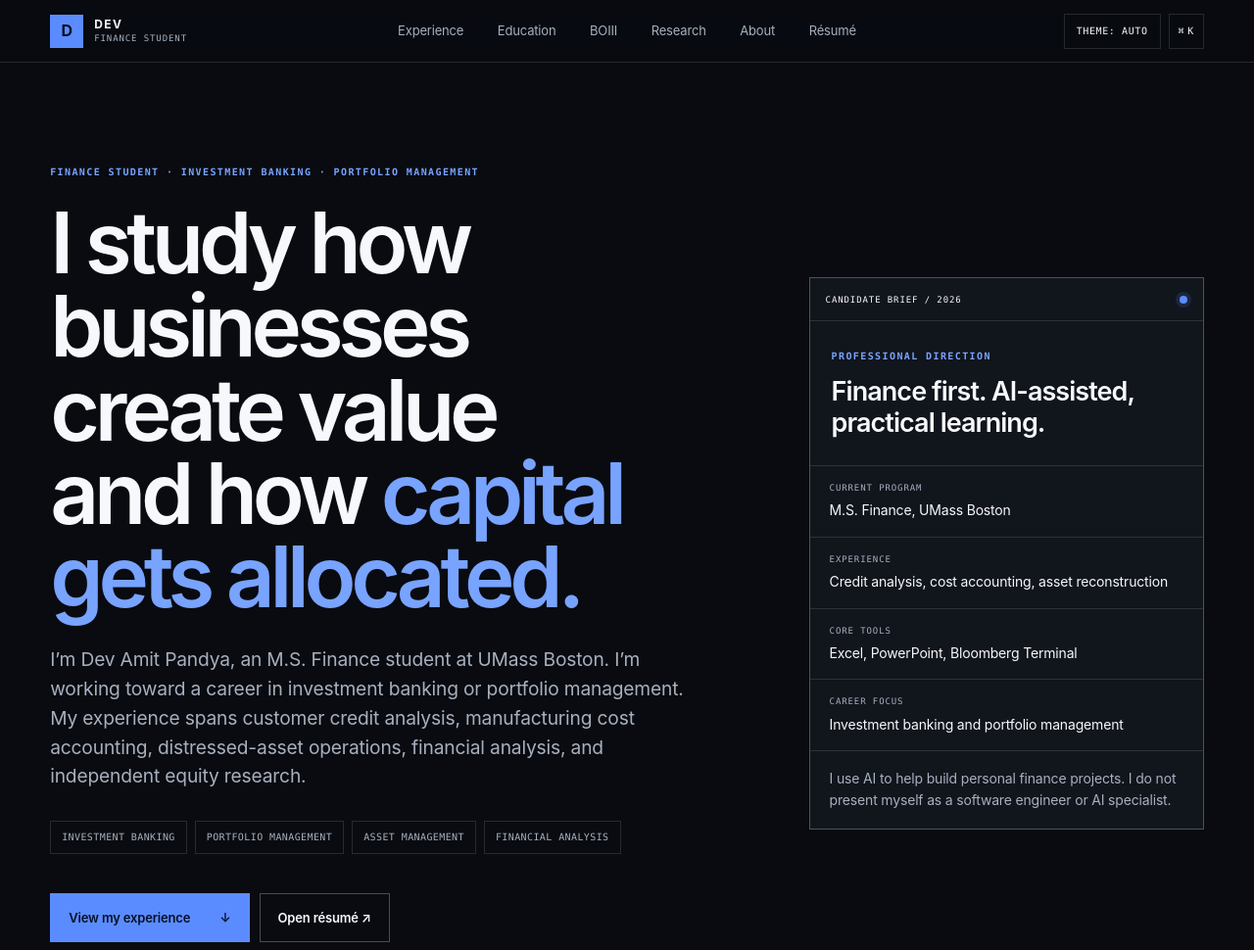
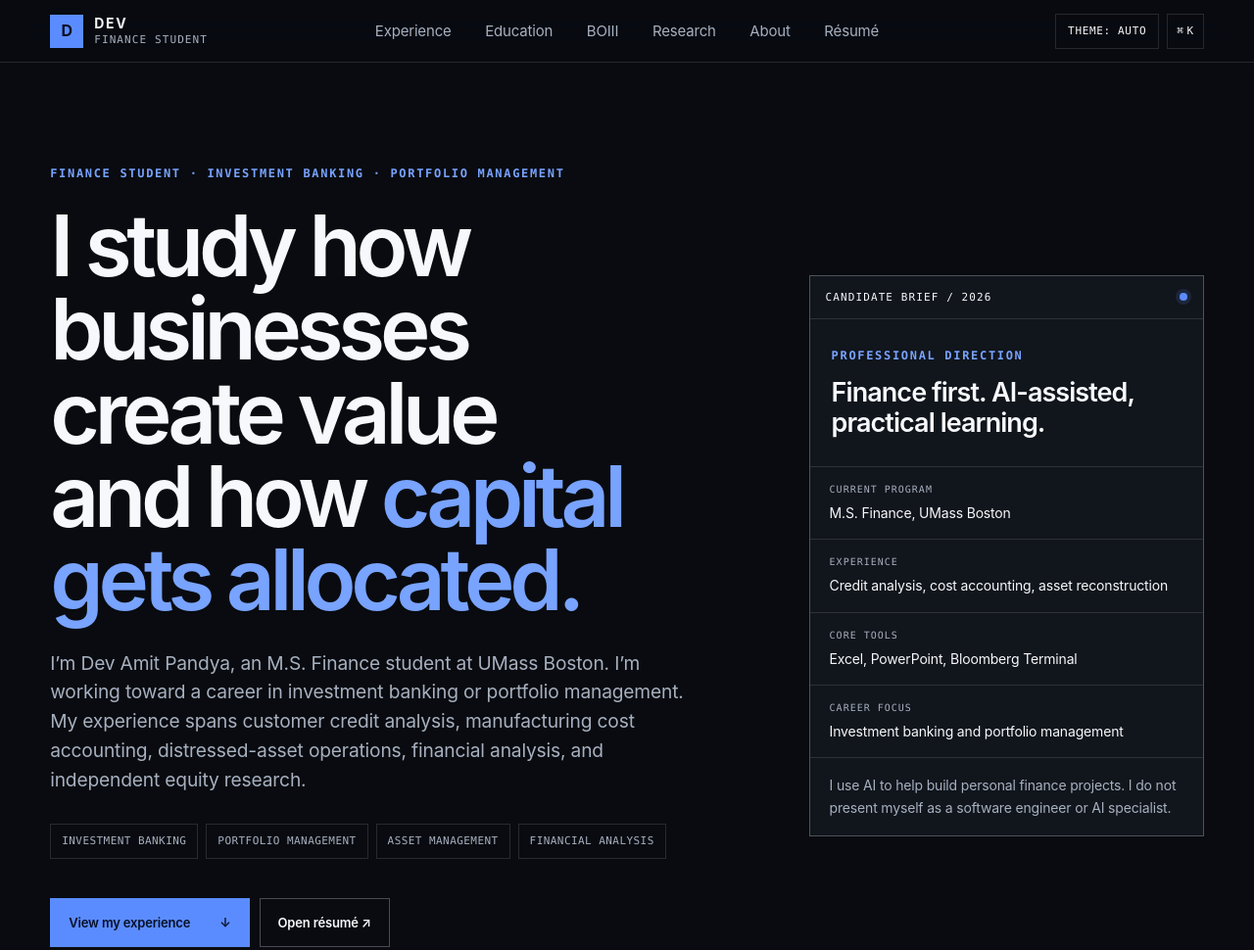
Before and after one commit to devpandya2003-create/dev-portfolio, a plain HTML site: page index.html in a window 1280 px wide. Shown: the top 970 px of the page at 98% size. Drawn offline with Linux system fonts and the light colour scheme.

Commit message:
Increase supporting text readability

```diff
--- a/assets/styles.css
+++ b/assets/styles.css
@@ -179,16 +179,17 @@ html[data-theme="light"] .research { --accent: #9a6712; --accent-strong: #714a0c
 html[data-theme="light"] .about { --accent: #af4656; --accent-strong: #8e3441; --accent-ink: #fff; background: #fff4f5; box-shadow: 0 0 0 100vmax #fff4f5; }
 
 /* Legibility pass: small supporting text is intentionally compact, never microscopic. */
-.brand-copy small { font-size: 9px; }
-.main-nav a { font-size: 13px; }
-.text-button, .key-button { font-size: 10px; }
-.eyebrow { font-size: 10px; }
-.role-list span { font-size: 10px; }
-.brief-head, .preview-chrome, .direction-head { font-size: 9px; }
-dt { font-size: 9px; }
+.brand-copy strong { font-size: 14px; }
+.brand-copy small { font-size: 11px; }
+.main-nav a { font-size: 15px; }
+.text-button, .key-button { font-size: 11px; }
+.eyebrow { font-size: 12px; }
+.role-list span { font-size: 11px; }
+.brief-head, .preview-chrome, .direction-head { font-size: 11px; }
+dt { font-size: 10px; }
 dd { font-size: 14px; }
 .brief-note { font-size: 14px; }
-.strength-strip { font-size: 10px; }
+.strength-strip { font-size: 11px; }
 .section-heading > p { font-size: 18px; line-height: 1.55; }
 .project-number, .capability-map article > span, .evidence-list li > span, .note-index, .build-story li > span { font-size: 10px; }
 .project-row strong { font-size: 18px; }
@@ -344,6 +345,12 @@ dd { font-size: 14px; }
 .command-list button:hover, .command-list button:focus { color: var(--accent-ink); background: var(--accent); outline: 0; }
 .command-shell > p { margin: 0; padding: 12px 16px; border-top: 1px solid var(--line); color: var(--muted); font-family: var(--mono); font-size: 7px; text-transform: uppercase; }
 
+/* Final compact-type floor: these must follow component rules to win the cascade. */
+#preview-refresh { font-size: 10px; }
+.status { font-size: 10px; }
+.preview-meta { font-size: 10px; }
+.preview-footer { font-size: 10px; }
+
 .reveal { opacity: 1; transform: none; }
 .reveal.is-visible { opacity: 1; transform: none; }
 
```
